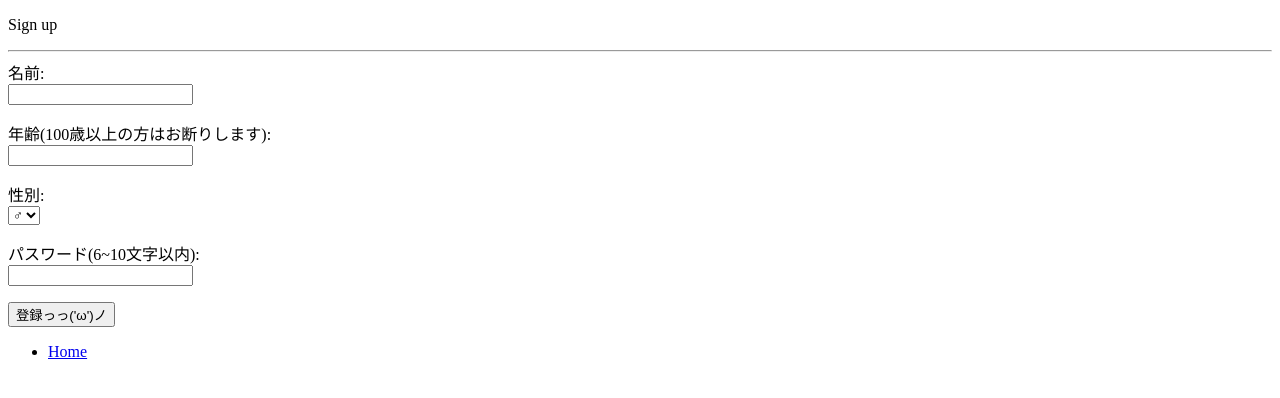
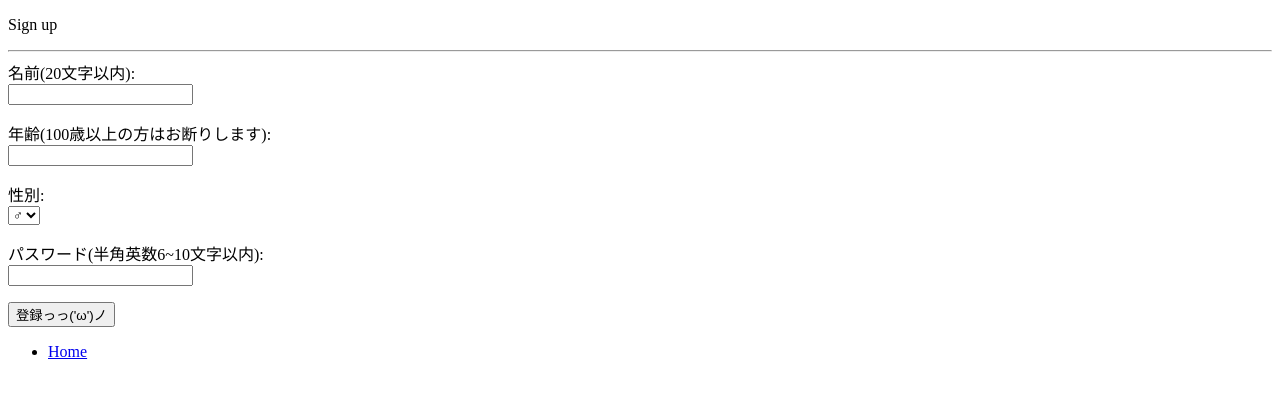
Before and after one commit to rakisuto/check_actionlog, a Flask app: page /hello in a window 1280 px wide. Shown: the top 398 px of the page. Run offline with Flask 2, Linux system fonts and the light colour scheme.

Commit message:
lengthの追加

```diff
--- a/templates/hello.html
+++ b/templates/hello.html
@@ -11,8 +11,8 @@
         <hr>
         <!--input id, password-->
         <form action="/register" method="POST">
-            名前:<br>
-            <input type="text" name="name" required><br>
+            名前(20文字以内):<br>
+            <input type="text" name="name" maxlength="20" required><br>
             <p style="line-height: 3;"></p>
             年齢(100歳以上の方はお断りします):<br>
             <input type="tel" name="age" maxlength="2" required><br>
@@ -23,8 +23,8 @@
                 <option value="女">♀</option>
             </select>
             <p style="line-height: 3;"></p>
-            パスワード(6~10文字以内):<br>
-            <input type="password" name="pwd" min="6" max="10" required><br>
+            パスワード(半角英数6~10文字以内):<br>
+            <input type="password" name="pwd" minlength="6" maxlength="10" autocomplete="off" required><br>
             <p style="line-height: 3;"></p>
             <input required type="submit" value="登録っっ('ω')ノ">
         </form>
--- a/templates/login_form.html
+++ b/templates/login_form.html
@@ -12,8 +12,8 @@
                 名前：<br>
                 <input type="text" name="name" required><br>
                 <p style="line-height: 3;"></p>
-                パスワード(6~10文字以内):<br>
-                <input type="password" name="pwd" min="6" max="10" required><br>
+                パスワード:<br>
+                <input type="password" name="pwd" minlength="6" maxlength="10" autocomplete="off" required><br>
                 <p style="line-height: 3;"></p>
                 <input type="submit" value="ログインっっ('ω')ノ">
             </form>
--- a/templates/user_add_log.html
+++ b/templates/user_add_log.html
@@ -12,7 +12,7 @@
         <hr>
         <!--現在時刻を取得し続ける-->
         <!--カレンダーから日付を指定する。デフォルトは今日-->
-        <p id="RealtimeClockArea">※ここに時計が表示されます。</p>
+        <p id="RealtimeClockArea">wait...</p>
         <hr>
         <!--テキスト欄。入力完了時、テーブルにレコードを追加する。
         レコード内容：name, text=XXXX, cast(now() as date), cast(now() as time)-->
```
